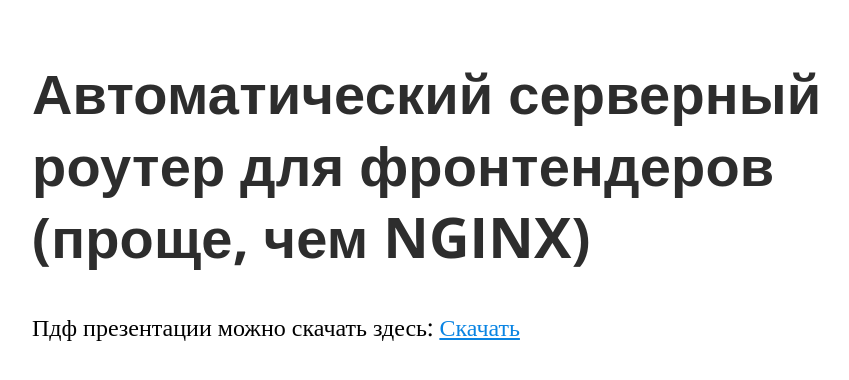
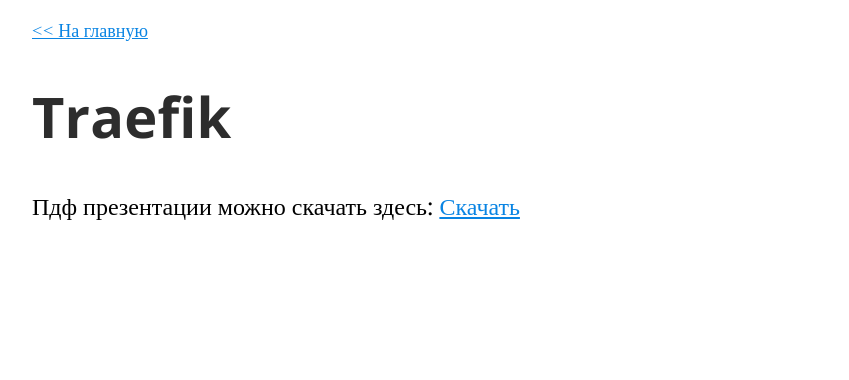
Before and after one commit to yepstepz/yepstepz.io, a plain HTML site: page conf/holy-js-2020-june/index.html in a window 1280 px wide. Shown: the whole page, without its empty margins (128-977 px from the left). Drawn offline with nearby package versions, Linux system fonts and the light colour scheme.

Commit message:
feat(conf): fix styles

```diff
--- a/conf/holy-js-2020-june/index.html
+++ b/conf/holy-js-2020-june/index.html
@@ -11,7 +11,8 @@
 </head>
 <body>
 <div class="wrapper">
-    <h1 class="headline">Автоматический серверный роутер для фронтендеров (проще, чем NGINX)</h1>
+    <a class="link link--history" href="https://conf.yepstepz.io/"><< На главную</a>
+    <h1 class="headline">Traefik</h1>
     <p>
         Пдф презентации можно скачать здесь:
         <a class="link" href="/documents/holyjs2020june.pdf" download>Скачать</a>
--- a/conf/style.css
+++ b/conf/style.css
@@ -51,6 +51,10 @@
     color: #0984e3;
 }
 
+.link--history {
+    font-size: 18px;
+}
+
 pre {
     overflow: auto;
 }
```
Also changed, not shown: conf/holy-js-2019-nov/index.html (+1 -0 lines), conf/index.html (+1 -1 lines).
